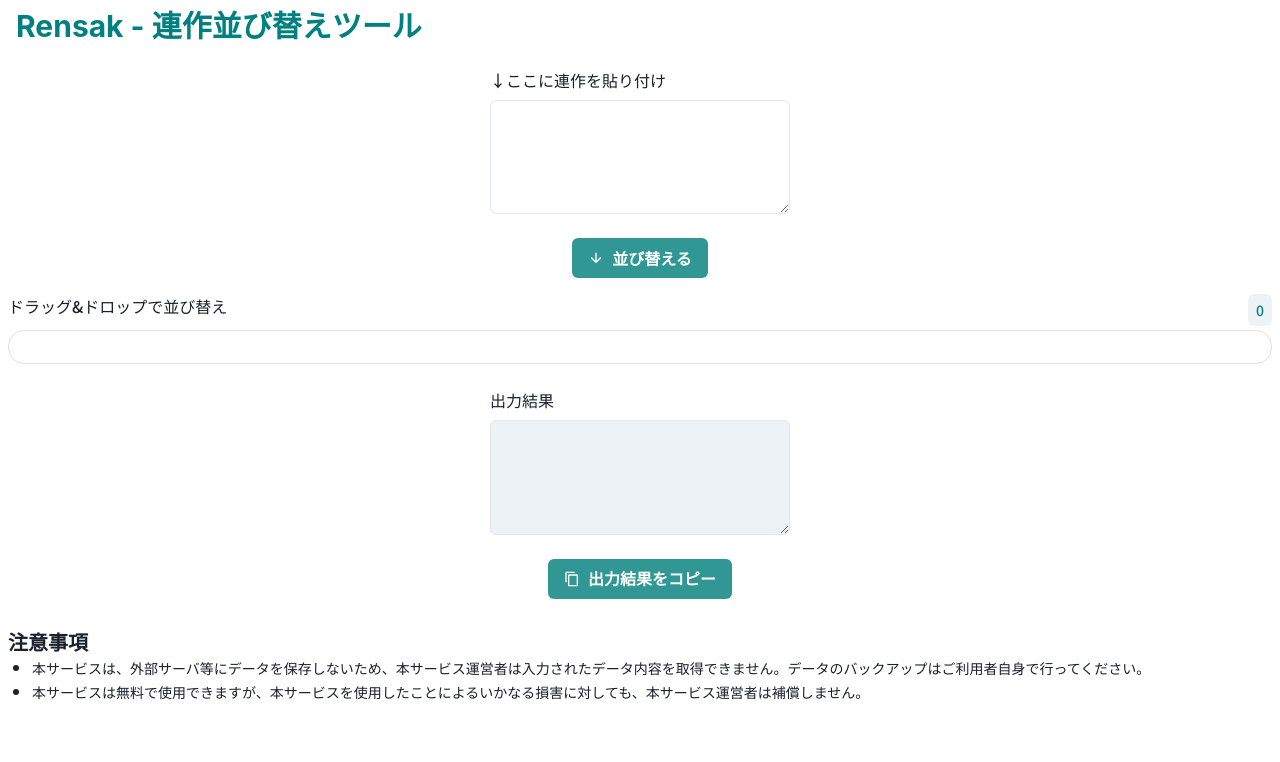
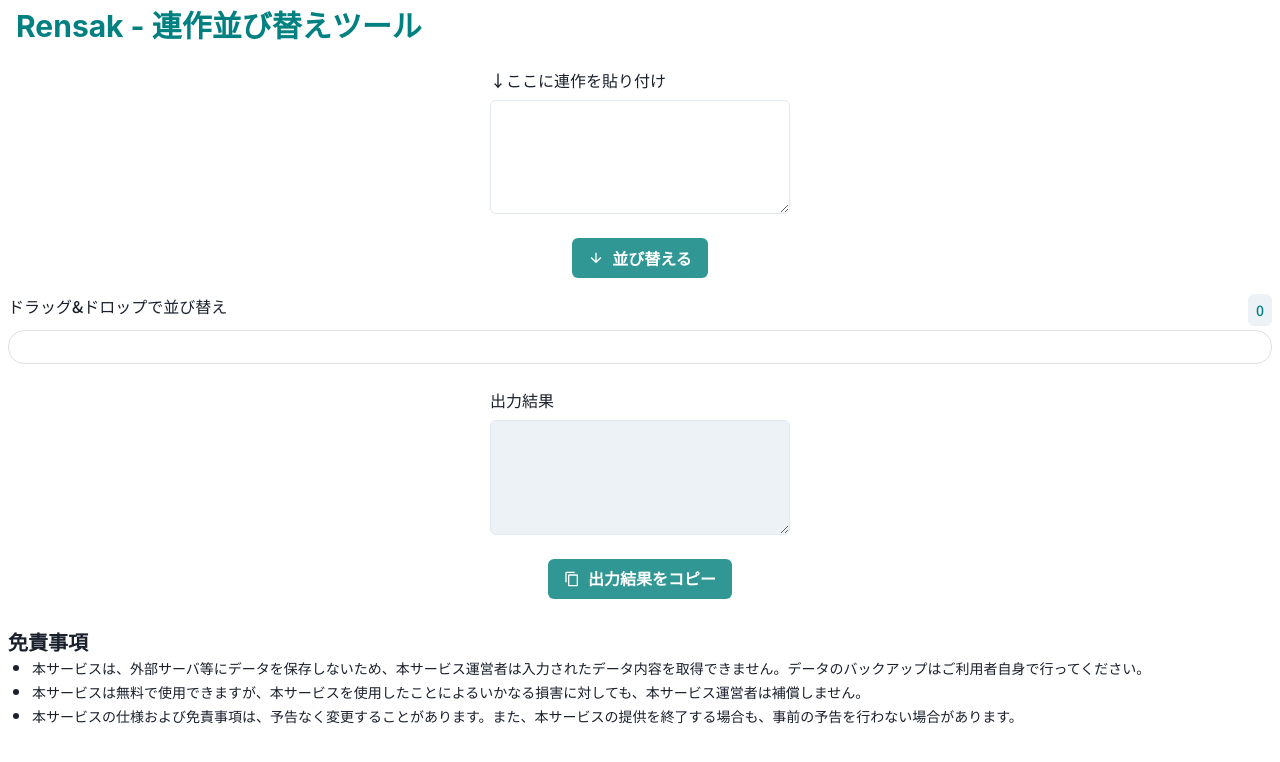
Before and after one commit to 46goh/rensak, a Next.js app: page / in a window 1280 px wide. Shown: the top 762 px of the page. Built offline with nearby package versions, Linux system fonts and the light colour scheme.

Commit message:
update disclaimer

```diff
--- a/components/Disclaimer/index.tsx
+++ b/components/Disclaimer/index.tsx
@@ -7,7 +7,7 @@ export const Disclaimer = () => {
   return (
     <section>
       <Heading as="h2" size="md">
-        注意事項
+        免責事項
       </Heading>
       <ul>
         <Li>
@@ -20,6 +20,11 @@ export const Disclaimer = () => {
             本サービスは無料で使用できますが、本サービスを使用したことによるいかなる損害に対しても、本サービス運営者は補償しません。
           </Text>
         </Li>
+        <Li>
+          <Text fontSize="sm">
+            本サービスの仕様および免責事項は、予告なく変更することがあります。また、本サービスの提供を終了する場合も、事前の予告を行わない場合があります。
+          </Text>
+        </Li>
       </ul>
     </section>
   );
```
